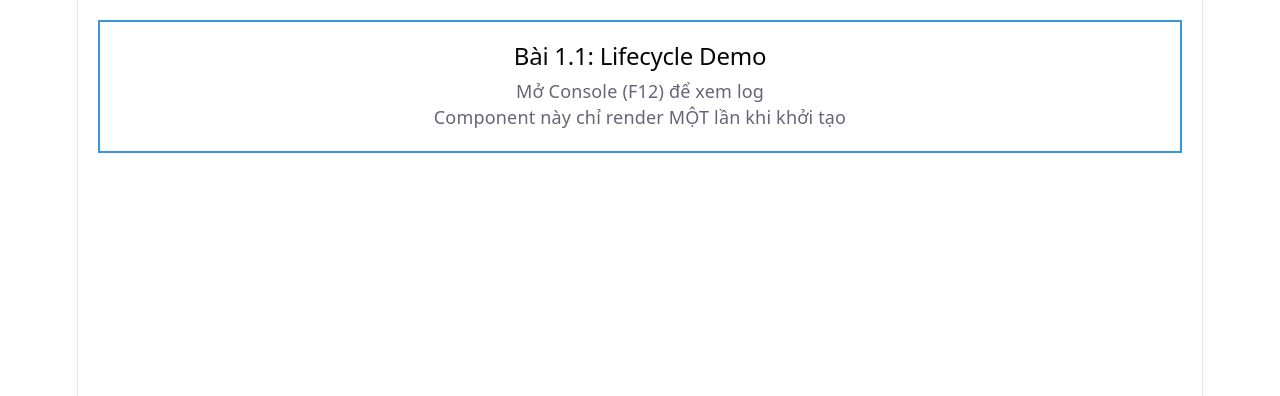
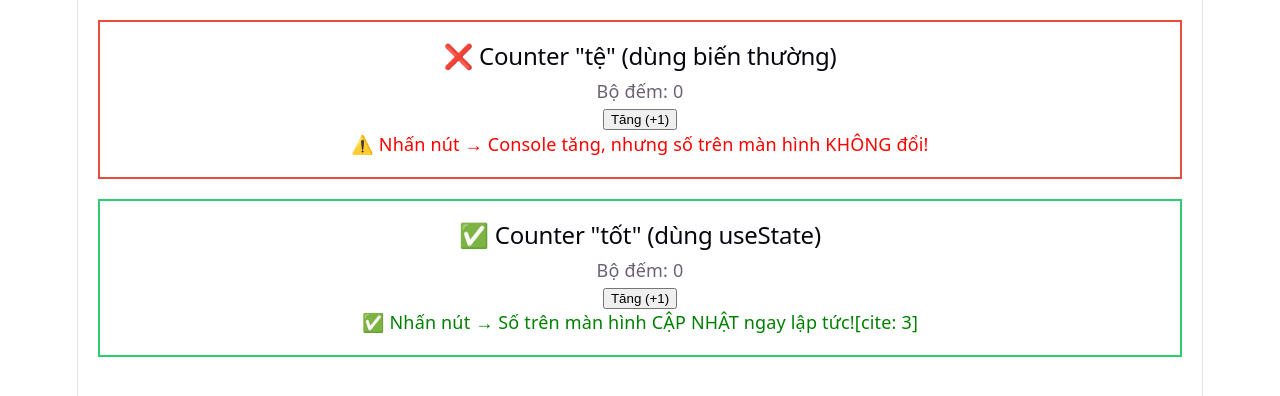
Before and after one commit to DangDuong06/CSE319_PhamHuynhDangDuong_2451160765, a React (Vite) app in the folder exercises_v2/hello-react/: page / in a window 1280 px wide. Shown: the top 396 px of the page. Built offline with nearby package versions, Linux system fonts and the light colour scheme.

Commit message:
hoàn thành bài 1.2 Tier 1

```diff
--- a/exercises_v2/hello-react/src/App.jsx
+++ b/exercises_v2/hello-react/src/App.jsx
@@ -1,10 +1,12 @@
 // src/App.jsx
-import LifecycleDemo from "./LifecycleDemo";
+import BadCounter from "./BadCounter";
+import GoodCounter from "./GoodCounter";
 
 function App() {
     return (
         <div>
-            <LifecycleDemo />
+            <BadCounter />
+            <GoodCounter />
         </div>
     );
 }
--- /dev/null
+++ b/exercises_v2/hello-react/src/BadCounter.jsx
@@ -0,0 +1,22 @@
+// src/BadCounter.jsx
+function BadCounter() {
+    let count = 0;  // Biến bình thường
+
+    function handleClick() {
+        count = count + 1;
+        console.log("Count biến thường:", count);
+    }
+
+    return (
+        <div style={{ padding: "20px", border: "2px solid #e74c3c", margin: "20px" }}>
+            <h2>❌ Counter "tệ" (dùng biến thường)</h2>
+            <p>Bộ đếm: {count}</p>
+            <button onClick={handleClick}>Tăng (+1)</button>
+            <p style={{ color: "red" }}>
+                ⚠️ Nhấn nút → Console tăng, nhưng số trên màn hình KHÔNG đổi!
+            </p>
+        </div>
+    );
+}
+
+export default BadCounter;
--- /dev/null
+++ b/exercises_v2/hello-react/src/GoodCounter.jsx
@@ -0,0 +1,23 @@
+// src/GoodCounter.jsx
+import { useState } from "react";
+
+function GoodCounter() {
+    const [count, setCount] = useState(0);
+
+    function handleClick() {
+        setCount(count + 1);
+    }
+
+    return (
+        <div style={{ padding: "20px", border: "2px solid #2ecc71", margin: "20px" }}>
+            <h2>✅ Counter "tốt" (dùng useState)</h2>
+            <p>Bộ đếm: {count}</p>
+            <button onClick={handleClick}>Tăng (+1)</button>
+            <p style={{ color: "green" }}>
+                ✅ Nhấn nút → Số trên màn hình CẬP NHẬT ngay lập tức![cite: 3]
+            </p>
+        </div>
+    );
+}
+
+export default GoodCounter;
```
